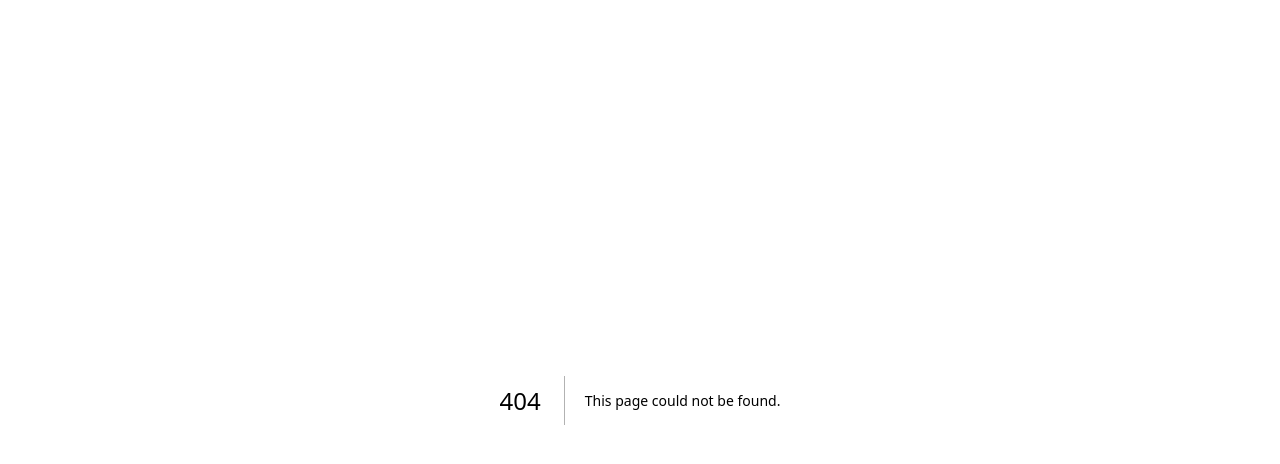
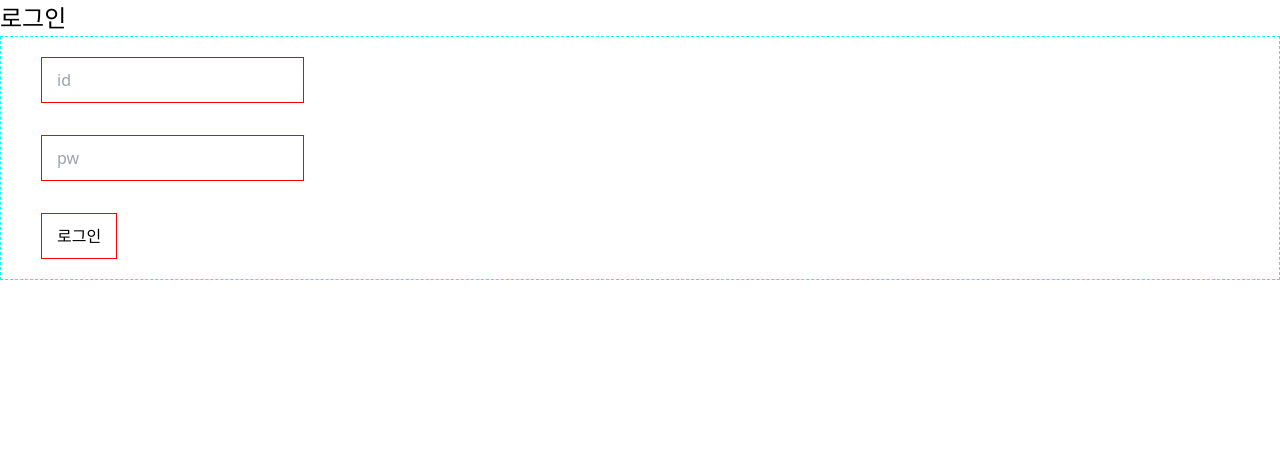
Before and after one commit to muzi55/react-hook-form, a Next.js app: page /example2 in a window 1280 px wide. Before the commit this address had no page. Shown: the top 464 px of the page. Built offline with nearby package versions, Linux system fonts and the light colour scheme.

Commit message:
리액트 훅폼으로만든 로그인

```diff
--- /dev/null
+++ b/src/app/example2/page.tsx
@@ -0,0 +1,54 @@
+"use client";
+import React, { useState } from "react";
+import { useForm } from "react-hook-form";
+interface Form {
+  id: string;
+  pw: string;
+}
+const Example2 = (): JSX.Element => {
+  const [result, setResult] = useState("");
+  const {
+    register,
+    handleSubmit,
+    formState: { errors },
+  } = useForm({
+    mode: "all",
+    defaultValues: {
+      userId: "",
+      userPw: "",
+    },
+  });
+  const onSubmit = (data: Form) => {
+    setResult(JSON.stringify(data));
+  };
+
+  return (
+    <>
+      <h2>로그인</h2>
+      <form onSubmit={handleSubmit(onSubmit)}>
+        <div>
+          <input type="text" {...register("userId", { required: true, minLength: 2, maxLength: 12, pattern: /^[a-zA-Z0-9]+$/ })} placeholder="id" />
+          <div className="h-8">
+            {errors.userId?.type === "pattern" && <p className="text-red-300">영어 대문자, 소문자, 숫자만 가능합니다.</p>}
+            {errors.userId?.type === "minLength" && <p className="text-red-300">2글자 이상, 12글자 이하입니다.</p>}
+            {errors.userId?.type === "maxLength" && <p className="text-red-300">2글자 이상, 12글자 이하입니다.</p>}
+            {errors.userId?.type === "required" && <p className="text-red-300">필수 입력값입니다.</p>}
+          </div>
+        </div>
+        <div>
+          <input type="text" {...register("userPw", { required: true, minLength: 2, maxLength: 12, pattern: /^[a-zA-Z0-9]+$/ })} placeholder="pw" />
+          <div className="h-8">
+            {errors.userPw?.type === "pattern" && <p className="text-red-300">영어 대문자, 소문자, 숫자만 가능합니다.</p>}
+            {errors.userPw?.type === "minLength" && <p className="text-red-300">2글자 이상, 12글자 이하입니다.</p>}
+            {errors.userPw?.type === "maxLength" && <p className="text-red-300">2글자 이상, 12글자 이하입니다.</p>}
+            {errors.userPw?.type === "required" && <p className="text-red-300">필수 입력값입니다.</p>}
+          </div>
+        </div>
+        <button type="submit">로그인</button>
+      </form>
+      <p>{result}</p>
+    </>
+  );
+};
+
+export default Example2;
```
Also changed, not shown: 1 other file (tests, documents, lock files or other folders).
